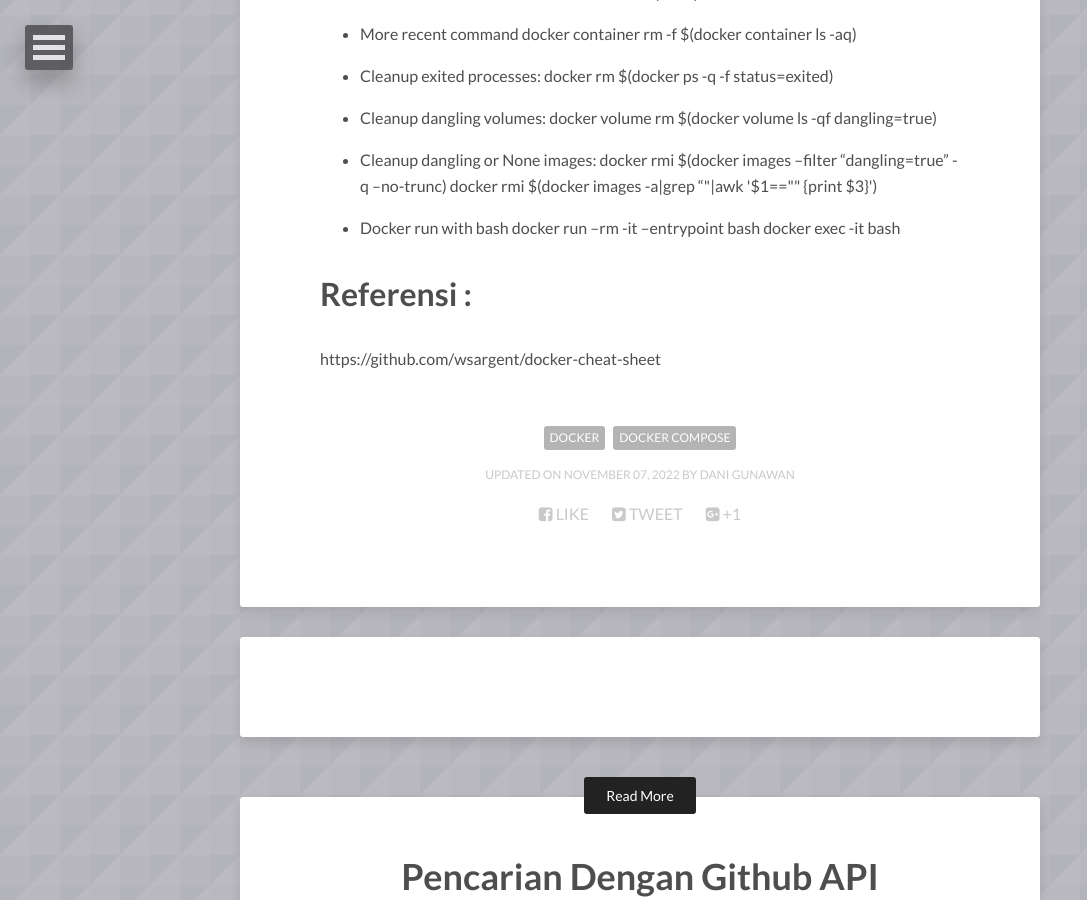
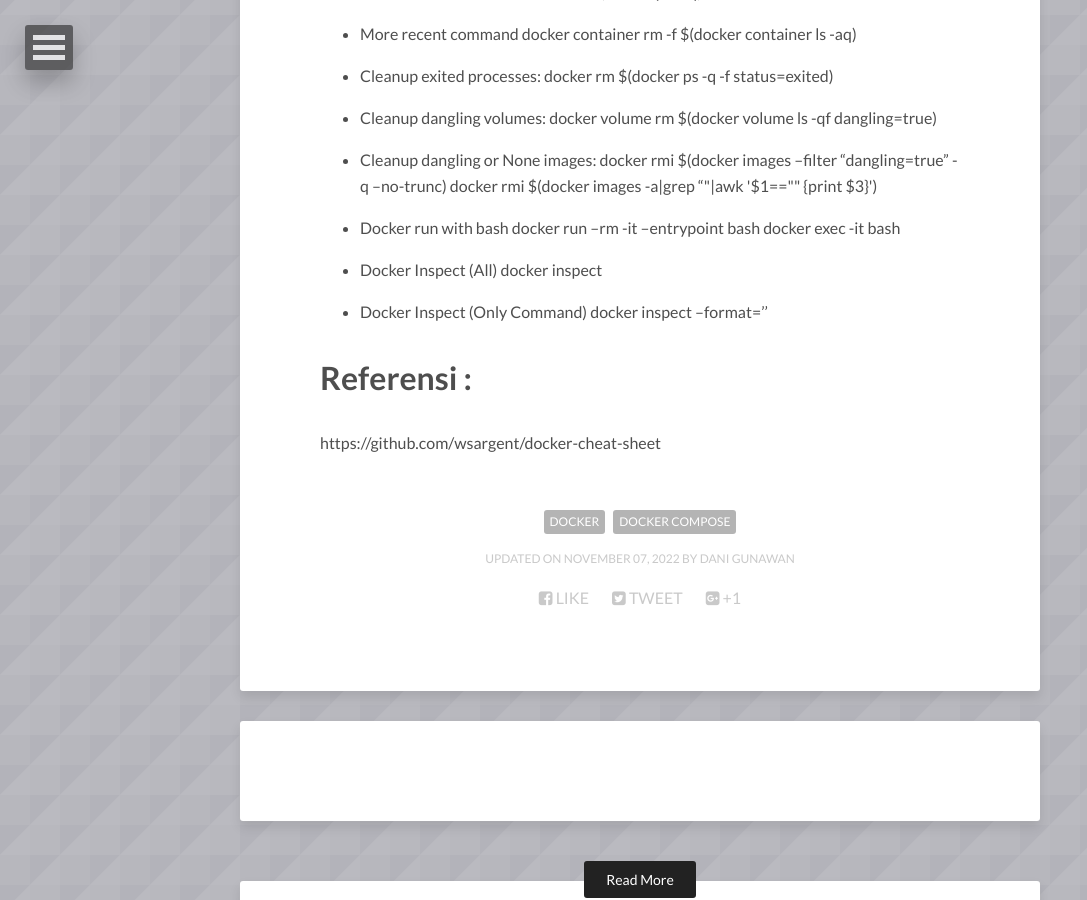
Before and after one commit to danigunawan/danigunawan.github.io, a Jekyll site: the page built from _posts/2022-11-07-cheatsheet-docker.md, in a window 1280 px wide and 900 px high, scrolled down 1005 px. Shown: the whole window, without its empty margins (0-1087 px from the left). Built offline with Jekyll 4.4.1, drawn with Linux system fonts in a browser that asks for light colours; nearby versions of some CDN libraries; comment, search, counter and statistics services are not loaded.

Commit message:
[ADD POSTING]

```diff
--- a/_posts/2022-11-07-cheatsheet-docker.md
+++ b/_posts/2022-11-07-cheatsheet-docker.md
@@ -56,5 +56,11 @@ docker rmi $(docker images -a|grep "<none>"|awk '$1=="<none>" {print $3}')
 docker run --rm -it --entrypoint bash <image_or_id>
 docker exec -it <container-name-or-id> bash
 
+- Docker Inspect (All)
+docker inspect <container_name_or_id>
+
+- Docker Inspect (Only Command)
+docker inspect --format='{{.Config.Cmd}}' <container_name_or_id>
+
 # Referensi :
 https://github.com/wsargent/docker-cheat-sheet
```
